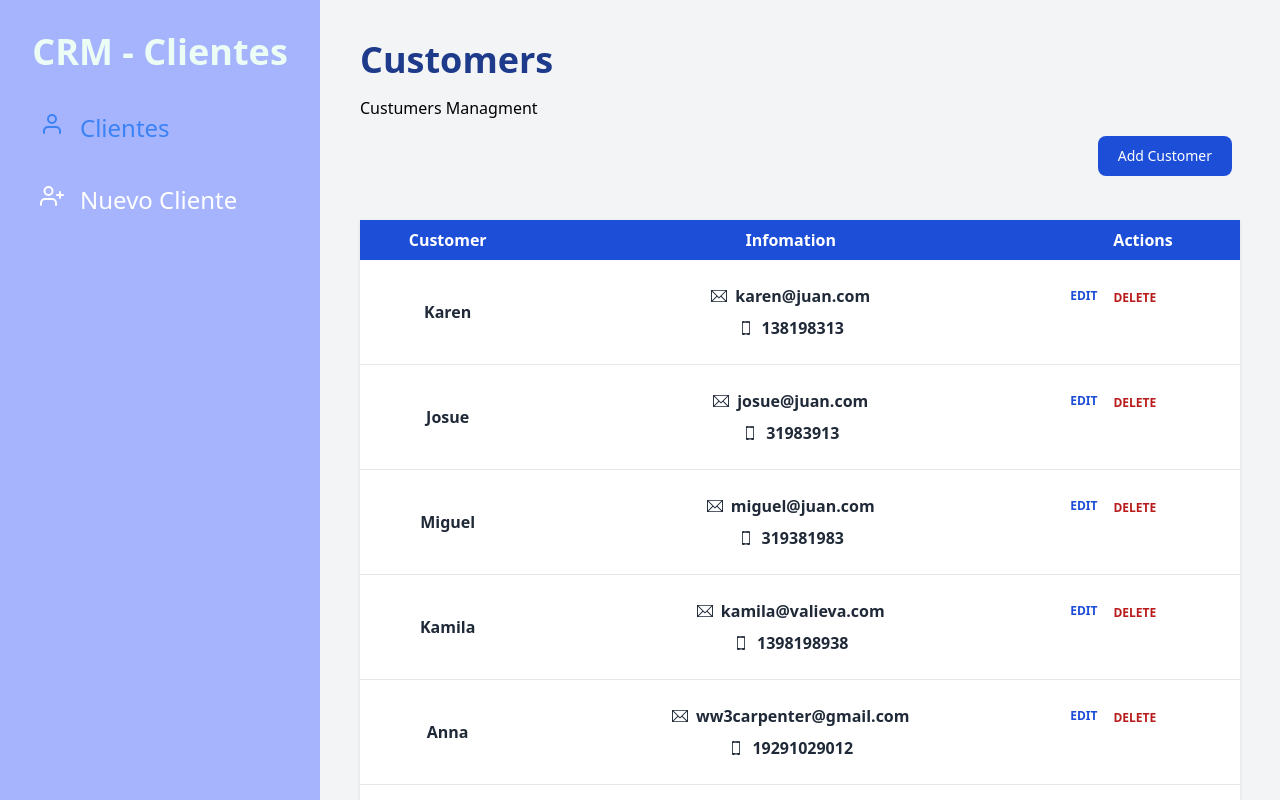
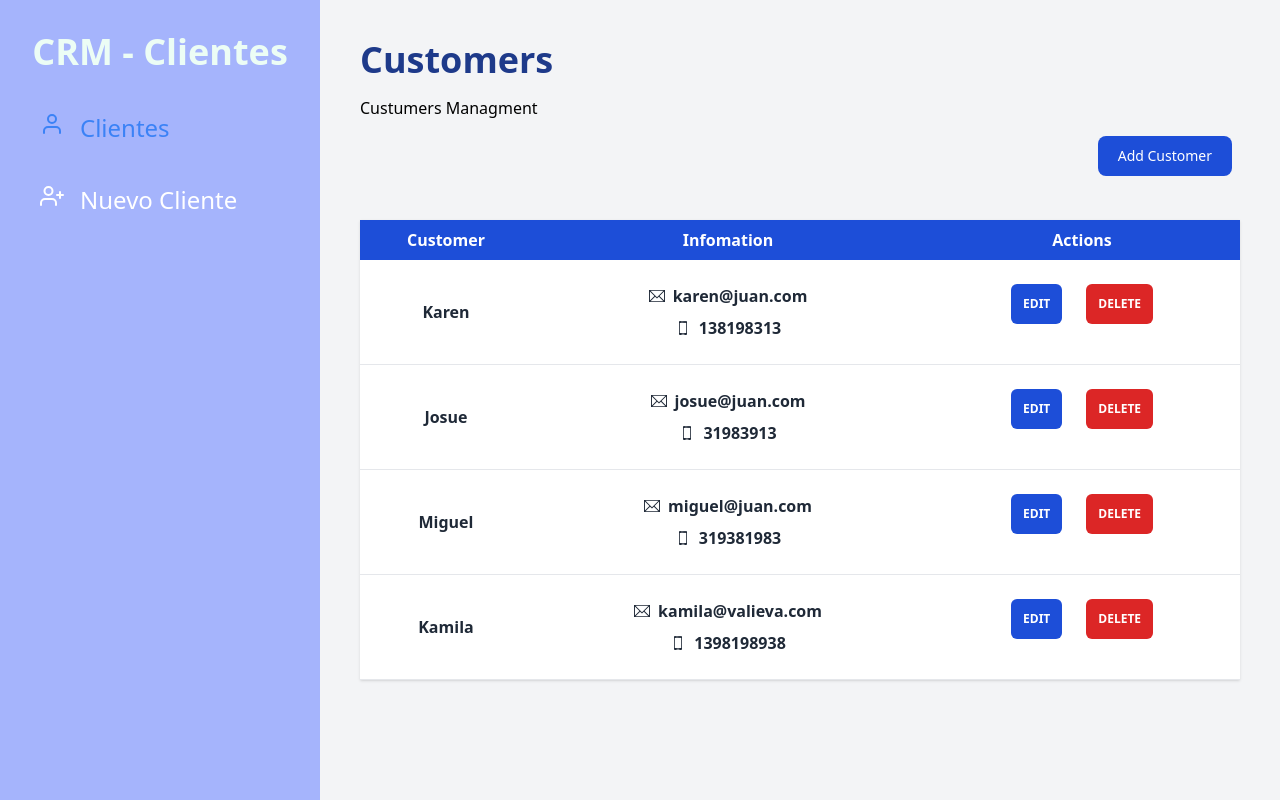
Before and after one commit to miguel8arivera/client-managment, a React (Vite) app: page / in a window 1280 px wide. Built offline with nearby package versions, Linux system fonts and the light colour scheme; data requests are answered from the project's data file.

Commit message:
button delete and edit modificated and style finally

```diff
--- a/db.json
+++ b/db.json
@@ -27,20 +27,6 @@
       "phone": 1398198938,
       "email": "kamila@valieva.com",
       "company": "Team russia"
-    },
-    {
-      "name": "Anna",
-      "company": "Apple",
-      "email": "ww3carpenter@gmail.com",
-      "phone": "19291029012",
-      "id": 7
-    },
-    {
-      "name": "Euvgenia",
-      "company": "Russia",
-      "email": "correonuevo736512+48@gmail.com",
-      "phone": "19291029012",
-      "id": 8
     }
   ]
 }
--- a/src/components/Customer.tsx
+++ b/src/components/Customer.tsx
@@ -30,10 +30,10 @@ const Customer: FC = function ({ customer }) {
           </span>
         </p>
       </td>
-      <td className="p-6 flex gap-4 ">
+      <td className="p-6 flex gap-6  justify-center">
         <button
           type="button"
-          className="text-blue-700 hover:text-blue-800 uppercase font-semibold text-xs "
+          className="bg-blue-700 text-white rounded-md p-3 hover:text-blue-800 uppercase font-semibold text-xs "
           onClick={() => navigate(`/customer/${id}/edit`)}
         >
           Edit
@@ -50,7 +50,7 @@ const Customer: FC = function ({ customer }) {
         >
           <button
             type="submit"
-            className="text-red-700 hover:text-red-800 uppercase font-semibold text-xs"
+            className="  rounded-md bg-red-600 text-white hover:text-red-800 uppercase font-semibold text-xs p-3 "
           >
             Delete
           </button>
```
